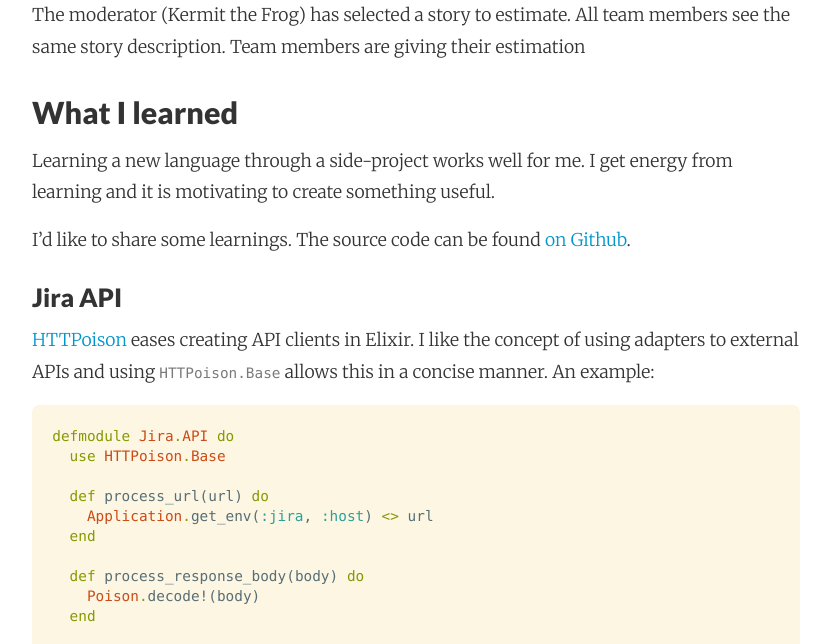
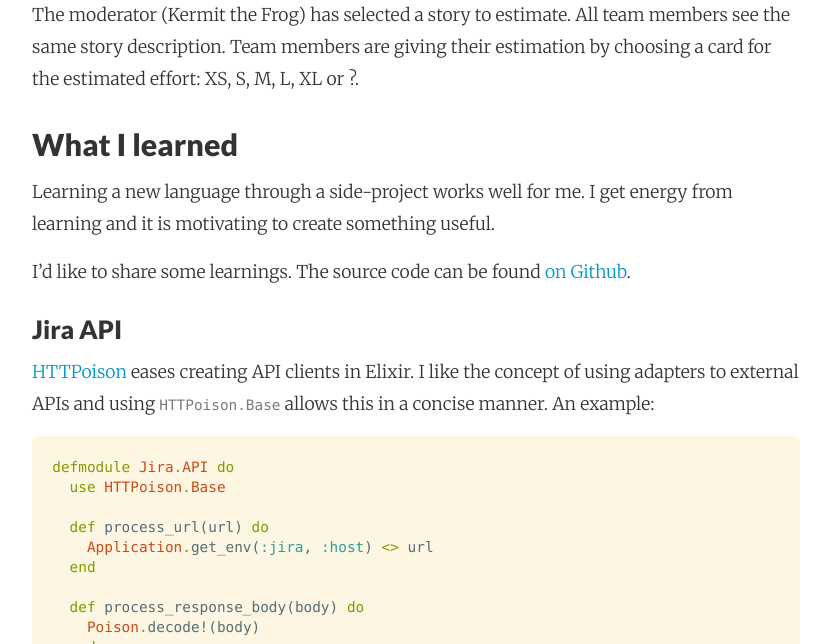
Before and after one commit to adri/adri.github.io, a Jekyll site: the page built from _posts/2017-07-05-learning-elixir-first-side-project.md, in a window 1280 px wide and 900 px high, scrolled down 2727 px, cut to the strip 256-900 px from the top of the window. Shown: the whole strip, without its empty margins (224-1055 px from the left). Built offline with Jekyll 4.4.1, drawn with Linux system fonts in a browser that asks for light colours; nearby versions of some CDN libraries; comment, search, counter and statistics services are not loaded.

Commit message:
Autocommit from wiki

```diff
--- a/_posts/2017-07-05-learning-elixir-first-side-project.md
+++ b/_posts/2017-07-05-learning-elixir-first-side-project.md
@@ -44,7 +44,7 @@
 
 <iframe width="560" height="315" src="https://www.youtube.com/embed/uEaGnlmUaWE" frameborder="0" allowfullscreen></iframe>
 
-The moderator (Kermit the Frog) has selected a story to estimate. All team members see the same story description. Team members are giving their estimation
+The moderator (Kermit the Frog) has selected a story to estimate. All team members see the same story description. Team members are giving their estimation by choosing a card for the estimated effort: XS, S, M, L, XL or ?.
 
 ## What I learned
 Learning a new language through a side-project works well for me. I get energy from learning and it is motivating to create something useful.
```
